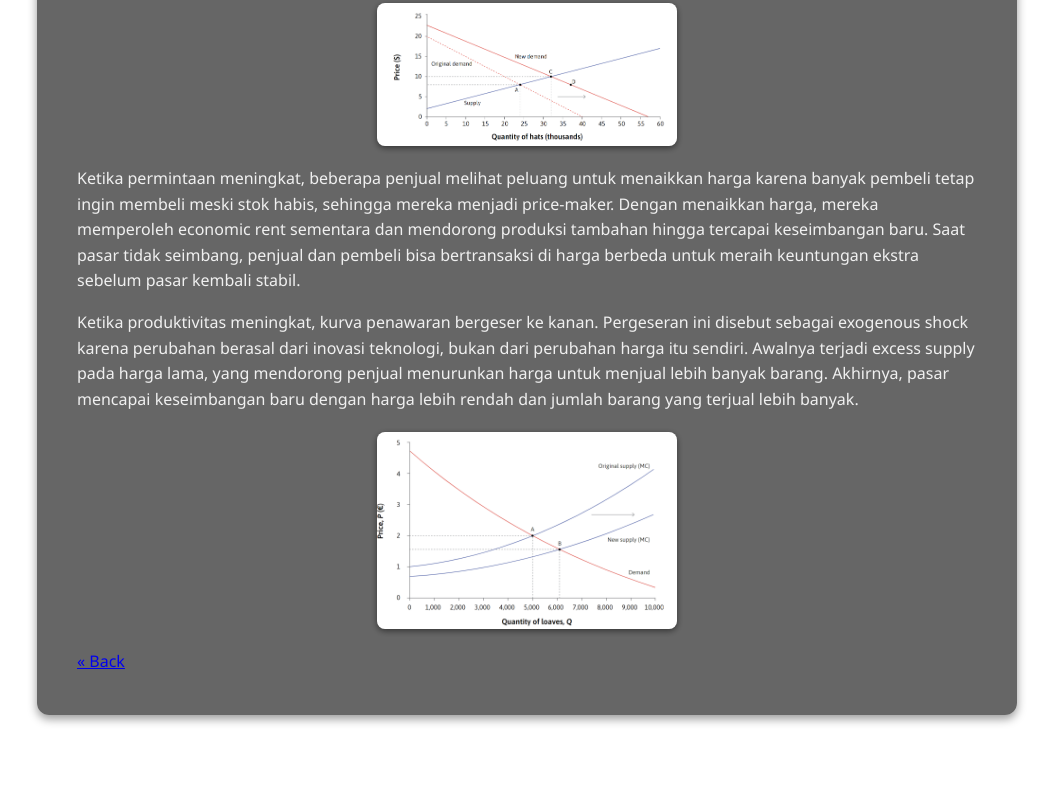
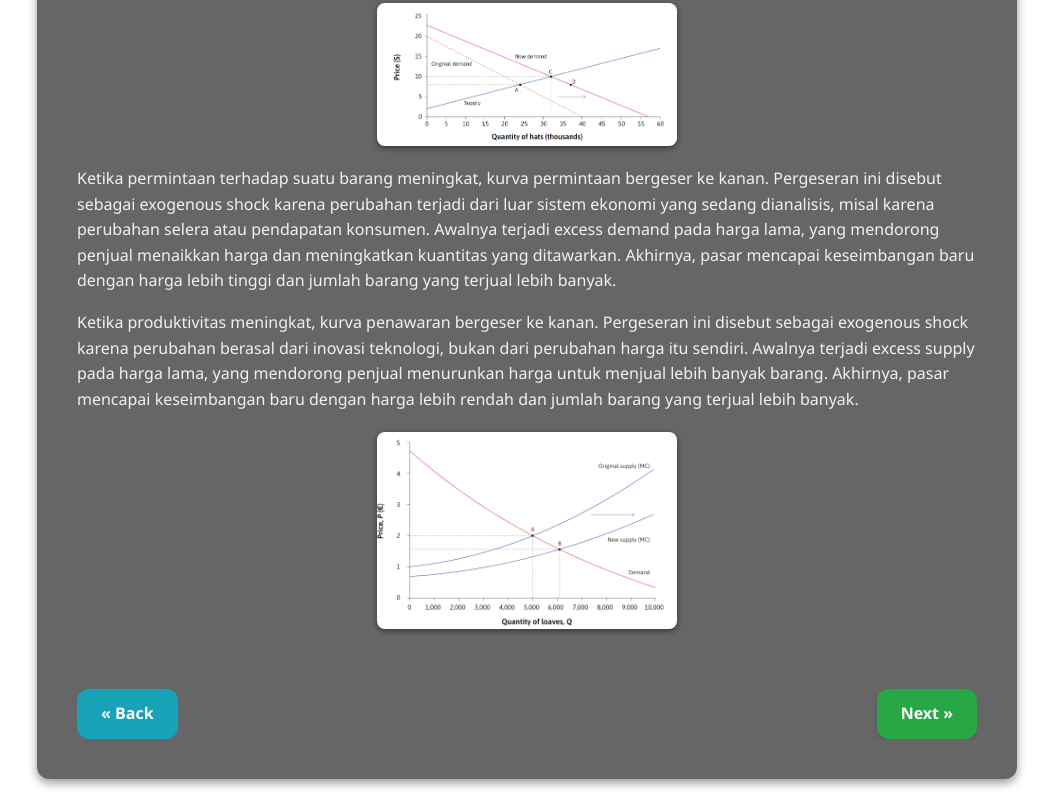
Before and after one commit to RichoCaelum/Economics, a plain HTML site: page Gain_from_Trade.html in a window 1280 px wide. Shown: the part 1059-1868 px from the top of the page, without its empty margins (113-1166 px from the left). Before the commit the page ends 1804 px from the top, so only its background shows below. Drawn offline with Linux system fonts and the light colour scheme.

Commit message:
Update Gain_from_Trade.html

```diff
--- a/Gain_from_Trade.html
+++ b/Gain_from_Trade.html
@@ -15,7 +15,6 @@
             color: #fff;
         }
 
-        /* Overlay untuk kontras */
         body::before {
             content: '';
             position: fixed;
@@ -23,7 +22,7 @@
             left: 0;
             height: 100%;
             width: 100%;
-            background: rgba(0, 0, 0, 0.5); /* gradasi gelap */
+            background: rgba(0, 0, 0, 0.5);
             z-index: -1;
         }
 
@@ -81,12 +80,36 @@
             transform: scale(1.05);
         }
 
+        .back {
+            display: inline-block;
+            padding: 12px 24px;
+            background-color: #17a2b8;
+            color: white;
+            font-weight: bold;
+            text-decoration: none;
+            border-radius: 12px;
+            box-shadow: 0 4px 6px rgba(0, 123, 255, 0.2);
+            transition: all 0.3s ease-in-out;
+            float: left;
+            margin-top: 20px;
+        }
+
+        .back:hover {
+            background-color: #138496;
+            transform: scale(1.05);
+        }
+
         h1, h2, h3, h4 {
             color: #00e5ff;
         }
 
         p {
             color: #f0f0f0;
+        }
+
+        .nav-buttons {
+            overflow: auto;
+            margin-top: 40px;
         }
     </style>
 </head>
@@ -115,7 +138,8 @@ kerugian dari produksi tambahan.
 
             <img src="trade.png" alt="trade" height="400" width="300">
 
-            <p>Pasar kompetitif bisa mencapai pareto efisien jika tidak ada dampak eksternal dan semua
+            <p>
+                Pasar kompetitif bisa mencapai pareto efisien jika tidak ada dampak eksternal dan semua
 kontrak lengkap, artinya tidak ada alokasi lain yang bisa membuat seseorang lebih baik tanpa
 merugikan orang lain. Namun, dalam praktiknya banyak kondisi ini tidak terpenuhi, karena ada
 eksternalitas, kontrak tidak lengkap, dan ketidaksempurnaan pasar. Selain efisiensi, penting juga
@@ -127,26 +151,28 @@ lebih besar, karena mereka kurang responsif terhadap perubahan harga.
 
             <h3>§5 Perubahan pada Supply dan Demand</h3>
 
-            <p>Ketika permintaan terhadap suatu barang meningkat, kurva permintaan bergeser ke kanan.
+            <p>
+                Ketika permintaan terhadap suatu barang meningkat, kurva permintaan bergeser ke kanan.
 Pergeseran ini disebut sebagai exogenous shock karena perubahan terjadi dari luar sistem
 ekonomi yang sedang dianalisis, misal karena perubahan selera atau pendapatan konsumen.
 Awalnya terjadi excess demand pada harga lama, yang mendorong penjual menaikkan harga
 dan meningkatkan kuantitas yang ditawarkan. Akhirnya, pasar mencapai keseimbangan baru
 dengan harga lebih tinggi dan jumlah barang yang terjual lebih banyak.
-
             </p>
 
             <img src="newdemand.png" alt="newdemand" height="400" width="300">
 
-            <p>Ketika permintaan meningkat, beberapa penjual melihat peluang untuk menaikkan harga karena
-banyak pembeli tetap ingin membeli meski stok habis, sehingga mereka menjadi price-maker.
-Dengan menaikkan harga, mereka memperoleh economic rent sementara dan mendorong produksi
-tambahan hingga tercapai keseimbangan baru. Saat pasar tidak seimbang, penjual dan pembeli
-bisa bertransaksi di harga berbeda untuk meraih keuntungan ekstra sebelum pasar kembali stabil.
-
+            <p>
+                Ketika permintaan terhadap suatu barang meningkat, kurva permintaan bergeser ke kanan.
+Pergeseran ini disebut sebagai exogenous shock karena perubahan terjadi dari luar sistem
+ekonomi yang sedang dianalisis, misal karena perubahan selera atau pendapatan konsumen.
+Awalnya terjadi excess demand pada harga lama, yang mendorong penjual menaikkan harga
+dan meningkatkan kuantitas yang ditawarkan. Akhirnya, pasar mencapai keseimbangan baru
+dengan harga lebih tinggi dan jumlah barang yang terjual lebih banyak.
             </p>
 
-            <p>Ketika produktivitas meningkat, kurva penawaran bergeser ke kanan. Pergeseran ini disebut
+            <p>
+                Ketika produktivitas meningkat, kurva penawaran bergeser ke kanan. Pergeseran ini disebut
 sebagai exogenous shock karena perubahan berasal dari inovasi teknologi, bukan dari perubahan
 harga itu sendiri. Awalnya terjadi excess supply pada harga lama, yang mendorong penjual
 menurunkan harga untuk menjual lebih banyak barang. Akhirnya, pasar mencapai keseimbangan
@@ -155,9 +181,12 @@ baru dengan harga lebih rendah dan jumlah barang yang terjual lebih banyak.
             </p>
 
             <img src="perubahan.png" alt="perubahan" height="400" width="300">
+        </section>
 
-            <a href="supply_demand1.html" class="back">&laquo; Back</a>
-
-            </main>
+        <div class="nav-buttons">
+            <a href="index.html" class="back">&laquo; Back</a>
+            <a href="index.html" class="next">Next &raquo;</a>
+        </div>
+    </main>
 </body>
 </html>
```
